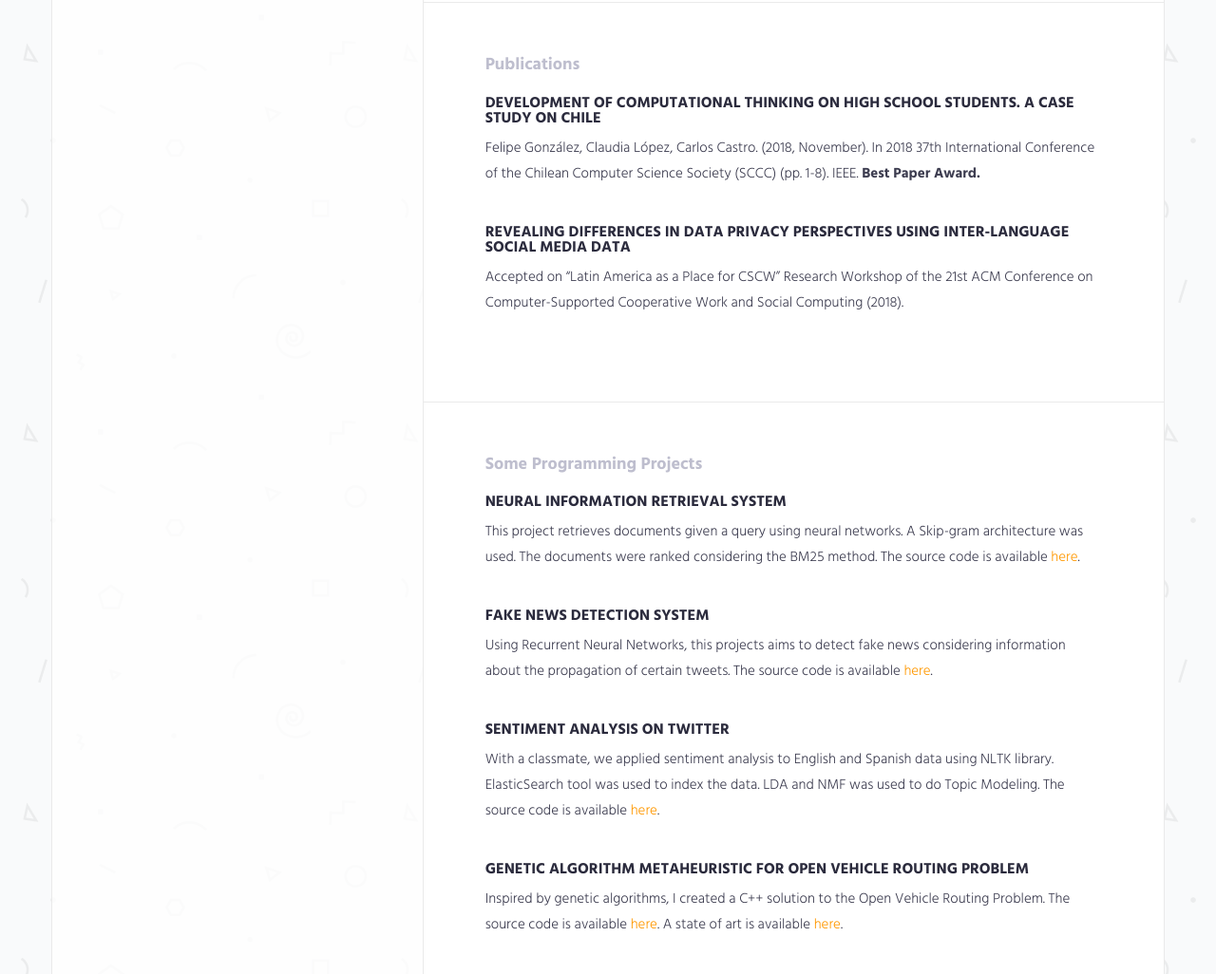
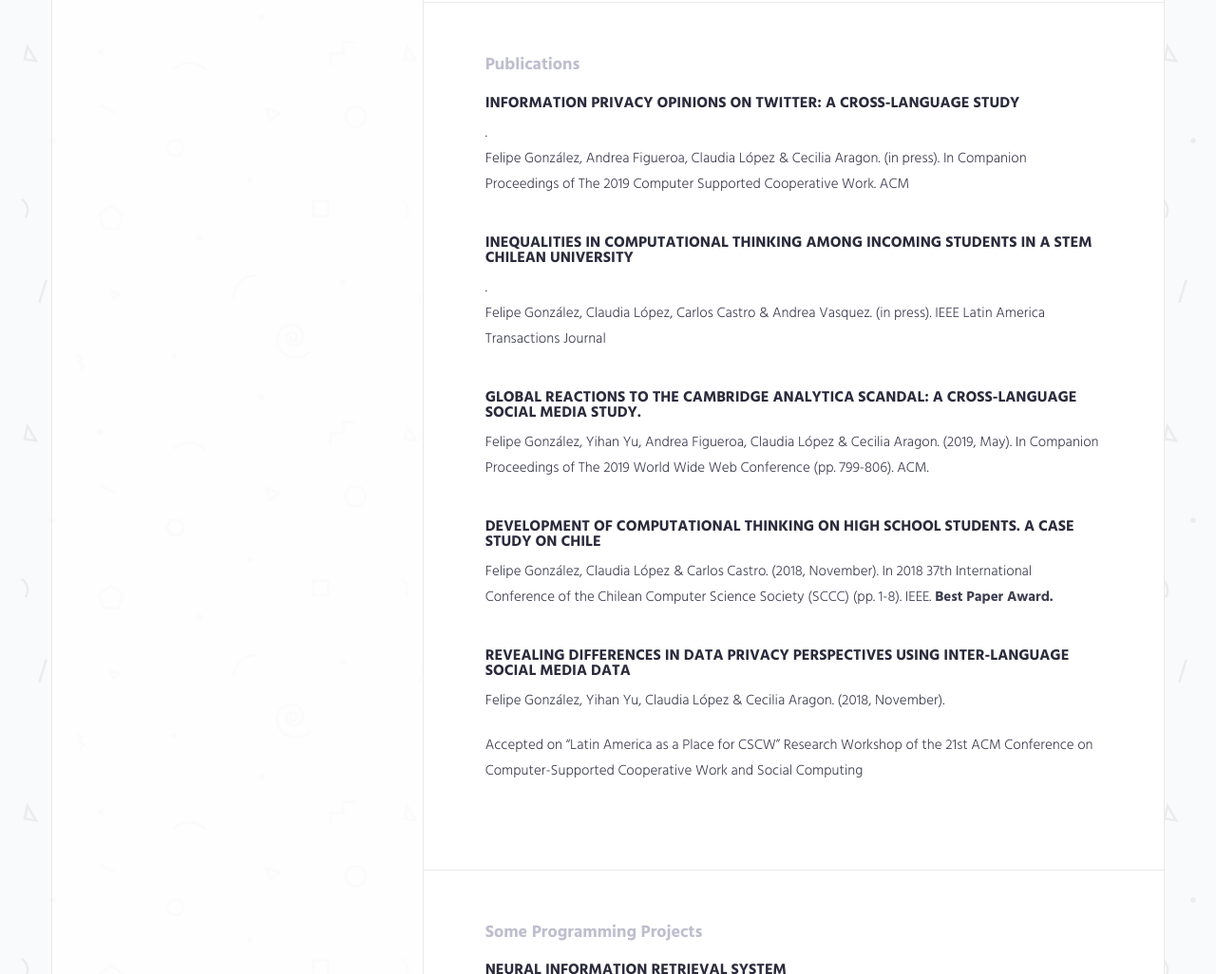
Before and after one commit to gonzalezf/gonzalezf.github.io, a plain HTML site: page index.html in a window 1280 px wide. Shown: the part 3110-4136 px from the top of the page at 95% size. Drawn offline with nearby package versions, Linux system fonts and the light colour scheme.

Commit message:
update publications

```diff
--- a/index.html
+++ b/index.html
@@ -548,18 +548,34 @@
 
         <div class="row">
             <div class="col-md-12">
-                <div class="content-item">
-                    <h3>Development of Computational Thinking on high school students. A case study on Chile</h3>
+              <div class="content-item">
+                  <h3>Information Privacy Opinions on Twitter: A Cross-Language Study</h3>.
+                  <p>Felipe González, Andrea Figueroa, Claudia López & Cecilia Aragon. (in press).
+                    In Companion Proceedings of The 2019 Computer Supported Cooperative Work. ACM </p>
+              </div>
+              <div class="content-item">
+                  <h3>Inequalities in Computational Thinking among Incoming Students in a STEM Chilean University</h3>.
+                  <p>Felipe González, Claudia López, Carlos Castro & Andrea Vasquez. (in press).
+                    IEEE Latin America Transactions Journal</p>
+              </div>
+              <div class="content-item">
+                  <h3>Global Reactions to the Cambridge Analytica Scandal: A Cross-Language Social Media Study.</h3>
+                  <p>Felipe González, Yihan Yu, Andrea Figueroa, Claudia López & Cecilia Aragon. (2019, May).
+                    In Companion Proceedings of The 2019 World Wide Web Conference (pp. 799-806). ACM. </p>
+              </div>
 
-                    <p>Felipe González, Claudia López, Carlos Castro. (2018, November).
-                      In 2018 37th International Conference of the Chilean Computer Science Society (SCCC) (pp. 1-8). IEEE. <strong>Best Paper Award.</strong></p>
-                </div>
-                <div class="content-item">
+              <div class="content-item">
+                  <h3>Development of Computational Thinking on high school students. A case study on Chile</h3>
+                  <p>Felipe González, Claudia López & Carlos Castro. (2018, November).
+                    In 2018 37th International Conference of the Chilean Computer Science Society (SCCC) (pp. 1-8). IEEE. <strong>Best Paper Award.</strong></p>
+              </div>
+
+              <div class="content-item">
                     <h3>Revealing differences in Data Privacy Perspectives using Inter-Language Social Media Data</h3>
+                    <p>Felipe González, Yihan Yu, Claudia López & Cecilia Aragon. (2018, November).
                     <p>Accepted on “Latin America as a Place for CSCW” Research Workshop of the 21st ACM
-                      Conference on Computer-Supported Cooperative Work and Social Computing (2018).</p>
-
-                </div>
+                      Conference on Computer-Supported Cooperative Work and Social Computing</p>
+              </div>
 
             </div>
         </div>
```
